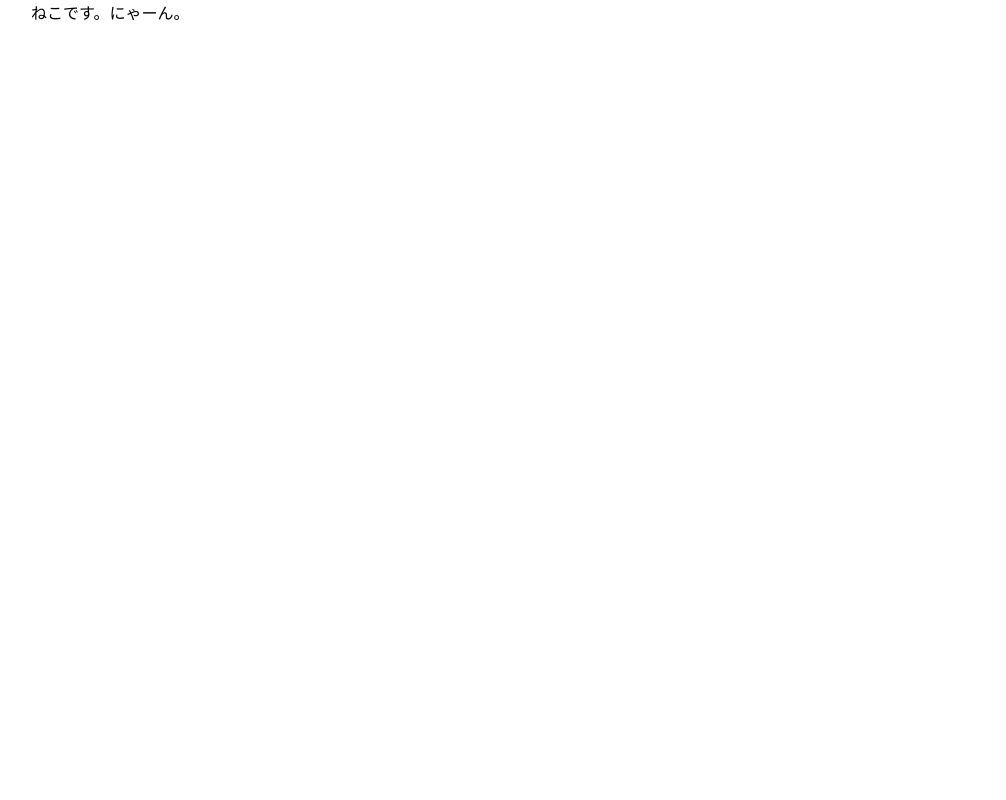
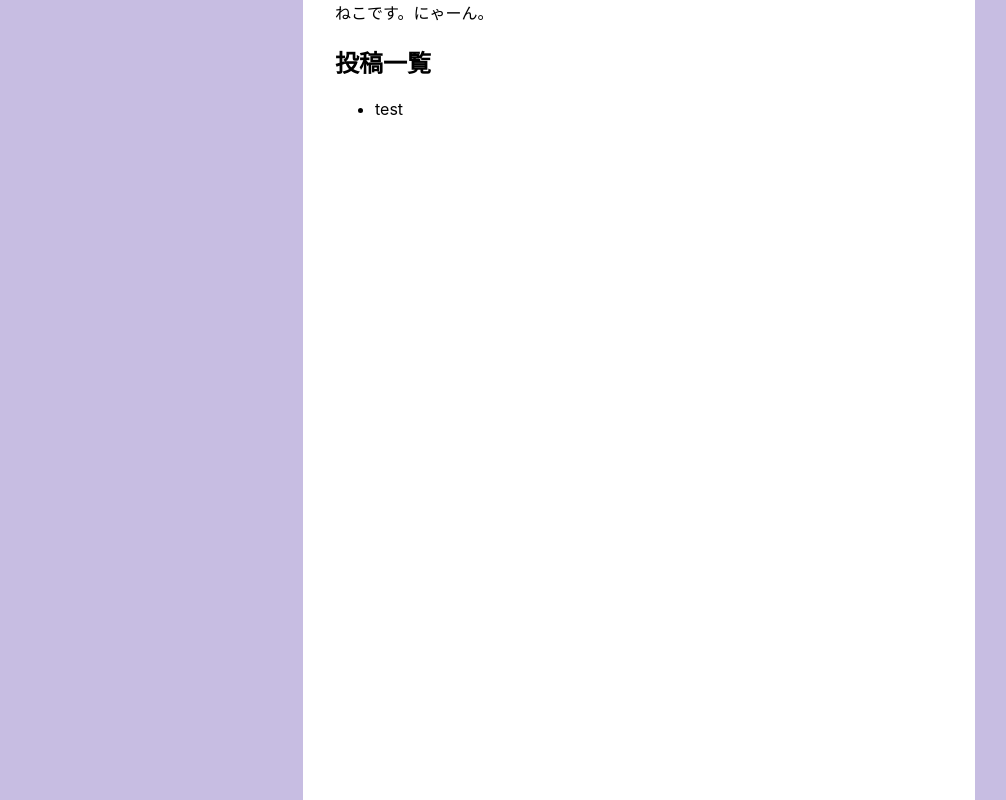
Before and after one commit to kyonES/kyones.github.io, a Next.js app: page / in a window 1280 px wide. Shown: the whole page, without its empty margins (1-1007 px from the left). Built offline with nearby package versions, Linux system fonts and the light colour scheme.

Commit message:
記事を追加　cssを追加

```diff
--- a/next.config.js
+++ b/next.config.js
@@ -1,6 +1,13 @@
 /** @type {import('next').NextConfig} */
 const nextConfig = {
+  pageExtensions: ["ts", "tsx", "js", "jsx", "md", "mdx"],
   reactStrictMode: true,
-}
-
-module.exports = nextConfig
+};
+const withMDX = require("@next/mdx")({
+  extension: /\.mdx?$/,
+  options: {
+    remarkPlugins: [],
+    rehypePlugins: [],
+  },
+});
+module.exports = withMDX(nextConfig);
--- a/package.json
+++ b/package.json
@@ -9,6 +9,8 @@
     "lint": "next lint"
   },
   "dependencies": {
+    "@mdx-js/loader": "^2.1.0",
+    "@next/mdx": "^12.1.0",
     "next": "12.1.0",
     "react": "17.0.2",
     "react-dom": "17.0.2"
--- a/pages/index.tsx
+++ b/pages/index.tsx
@@ -1,4 +1,5 @@
 import Head from "next/head";
+import Link from "next/link";
 import styles from "../styles/Home.module.css";
 
 export default function Home() {
@@ -10,6 +11,12 @@ export default function Home() {
         <link rel="icon" href="/favicon.ico" />
       </Head>
       ねこです。にゃーん。
+      <h2>投稿一覧</h2>
+      <ul>
+        <li>
+          <Link href="/posts/test"> test </Link>
+        </li>
+      </ul>
     </div>
   );
 }
--- /dev/null
+++ b/pages/posts/test.mdx
@@ -0,0 +1,5 @@
+# タイトル
+
+## ねこ
+
+### にゃーん
--- a/styles/globals.css
+++ b/styles/globals.css
@@ -1,7 +1,15 @@
-html,
+html {
+  background-color: rgb(199, 189, 226);
+  height: 100%;
+}
 body {
+  background-color: white;
+  height: 100%;
   padding: 0;
   margin: 0;
+  margin-left: auto;
+  margin-right: auto;
+  max-width: 42rem;
   font-family: -apple-system, BlinkMacSystemFont, Segoe UI, Roboto, Oxygen,
     Ubuntu, Cantarell, Fira Sans, Droid Sans, Helvetica Neue, sans-serif;
 }
```
Also changed, not shown: 1 other file (tests, documents, lock files or other folders).
